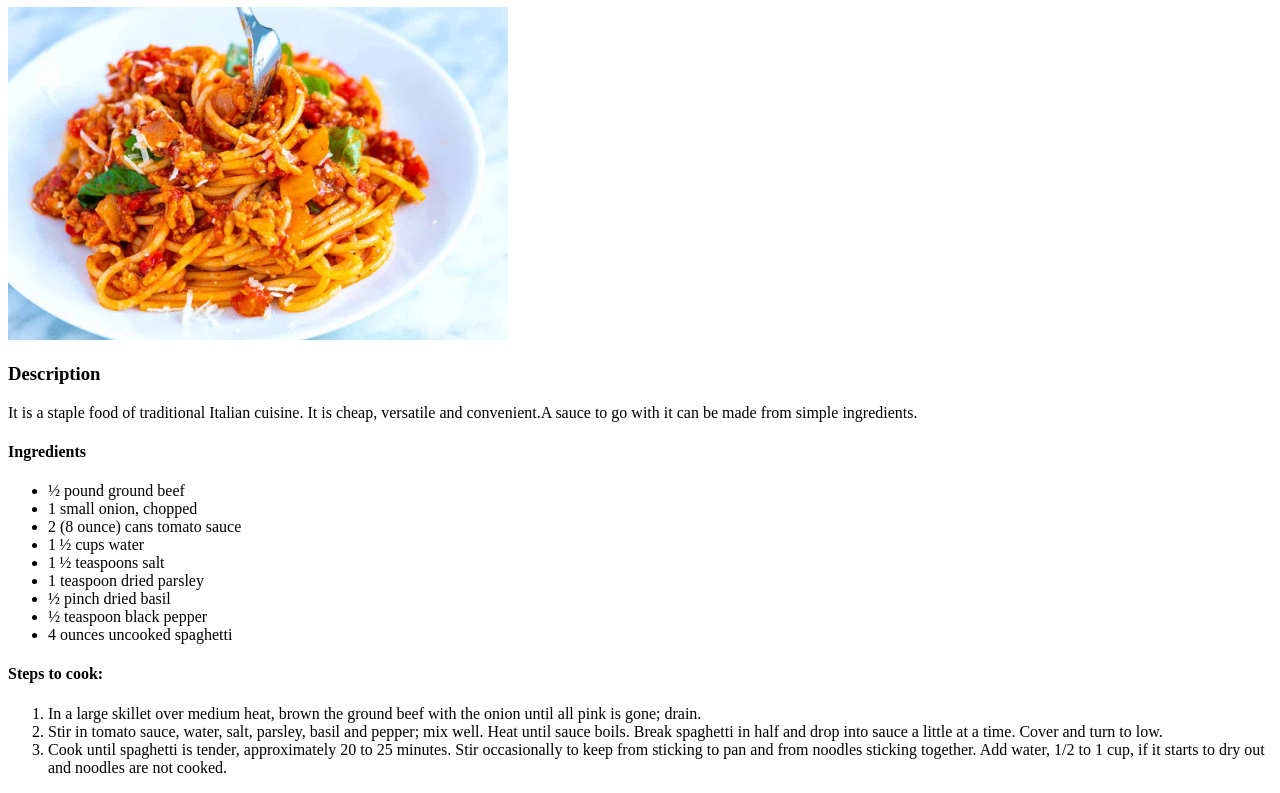
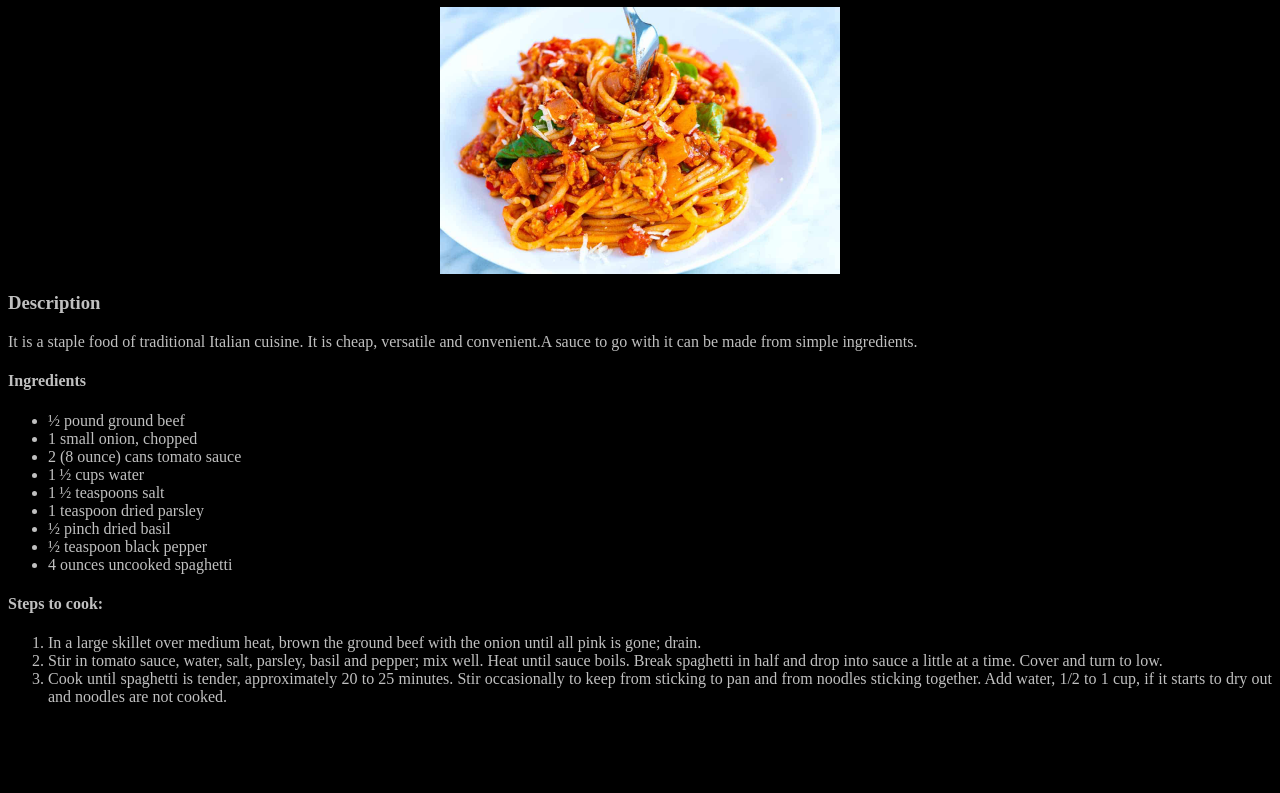
Before and after one commit to BoaZirklia/odin-recipes, a plain HTML site: page recipes/spaghetti.html in a window 1280 px wide. Shown: the part 73-866 px from the top of the page. After the commit the page ends 800 px from the top, so only its background shows below. Drawn offline with Linux system fonts and the light colour scheme; the site is published under a folder, as on GitHub Pages, so addresses that start at the root find nothing.

Commit message:
Update link to CSS

```diff
--- a/recipes/spaghetti.html
+++ b/recipes/spaghetti.html
@@ -4,7 +4,7 @@
     <meta charset="UTF-8">
     <meta http-equiv="X-UA-Compatible" content="IE=edge">
     <meta name="viewport" content="width=device-width, initial-scale=1.0">
-    <link rel="stylesheet" href="/styles/spaghetti.css">
+    <link rel="stylesheet" href="../styles/spaghetti.css">
     <title>Odin Recipes</title>
 </head>
 <body>
```
